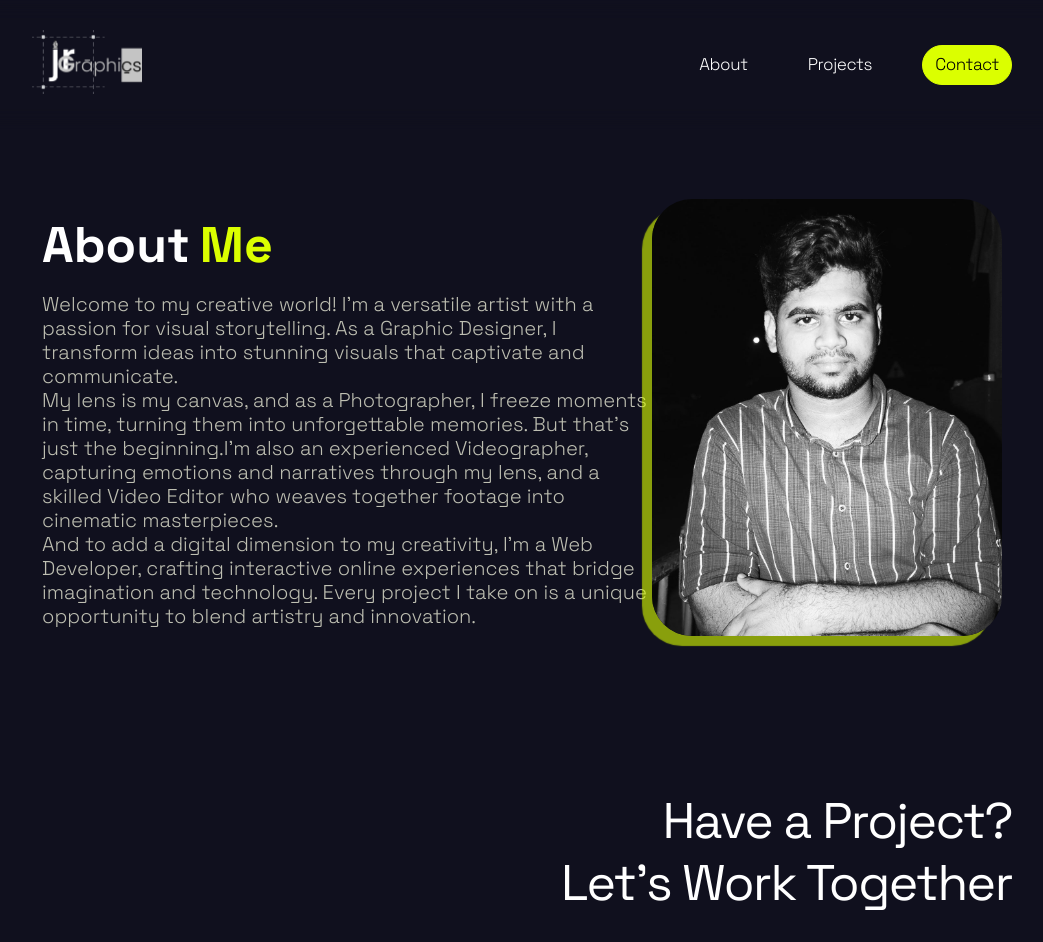
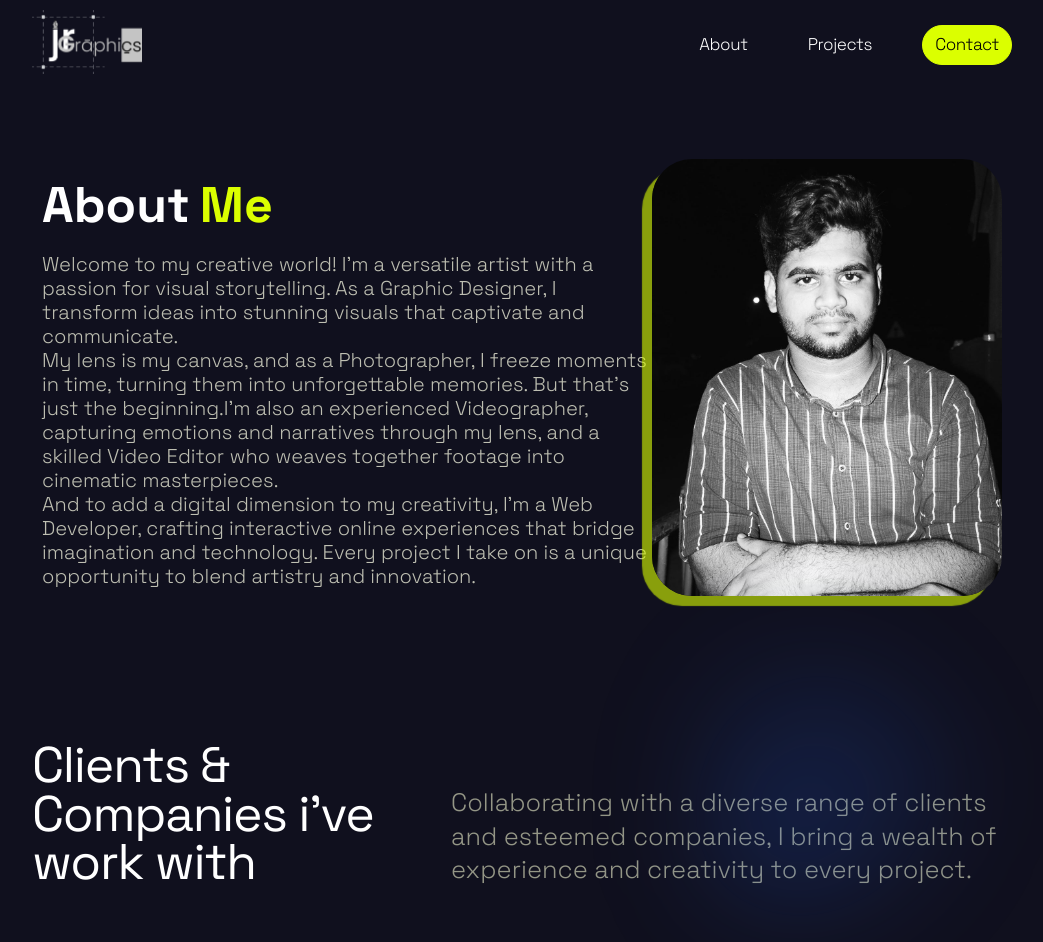
Before and after one commit to JunaidParamberi/web-dev-app, a React (Vite) app: page /about in a window 1280 px wide. Shown: the top 942 px of the page, without its empty margins (118-1161 px from the left). Built offline with nearby package versions, Linux system fonts and the light colour scheme.

Commit message:
design deplace

```diff
--- a/src/App.jsx
+++ b/src/App.jsx
@@ -11,7 +11,6 @@ import Footer from './Components/footer/Footer'
 
 
 
-
 function App() {
 
 
@@ -20,18 +19,22 @@ function App() {
 
   return (
   <>
-     <div className="container">
+
+     <div className="container" >
   <Navbar/>
+
  <Routes>
+
+  {/* <Route exact path='/portfolio/' element={<Home/>}></Route> */}
   <Route path='/web-dev-app/' element={<Home/>}></Route>
-  <Route path='/about'  element={<About/>}></Route>
-  <Route path='/projects' element={<Projects/>}></Route>
-  <Route path='/contact me' element={<Contact/>}></Route>
+  <Route exact path='/about'  element={<About/>}></Route>
+  <Route exact path='/projects' element={<Projects/>}></Route>
+  <Route exact path='/contact me' element={<Contact/>}></Route>
 
   </Routes>
+  <Footer/>
+  </div>
 
-  </div>
-  <Footer/>
   </>
   )
 }
--- a/src/Components/Navbar/Navbar.css
+++ b/src/Components/Navbar/Navbar.css
@@ -1,15 +1,16 @@
 .container .navbar-container{
-    padding: 30px 150px;
+    padding: 10px 150px;
     color: white;
     display: flex;
     justify-content: space-between;
-    /* background-color: rgba(16, 16, 30, 0.65); */
-    backdrop-filter: blur(10px);
+    background-color: rgba(16, 16, 30, 1);
+    backdrop-filter: blur(5px);
     align-items: center;
     user-select: none;
     position: sticky;
     z-index: 1000;
     overflow: hidden;
+    top: 0px;
 
 }
 
@@ -123,6 +124,7 @@
         position: absolute;
         width: 100%;
         backdrop-filter: blur(0);
+        background-color: rgba(16, 16, 30, 0);
 
 
     }
--- a/src/Components/Navbar/Navbar.jsx
+++ b/src/Components/Navbar/Navbar.jsx
@@ -53,8 +53,7 @@ export default function Navbar(){
             <div className={displeyMenuToggle}></div>
         </div>
         <div className="navbar-collaps-after" onClick={menuToggleSwitch}>
-            <div className= {menuToglle ?"menu-icon-open-slop": ""}
-            id="slop1"></div>
+            <div className= {menuToglle ?"menu-icon-open-slop": ""} id="slop1"></div>
             <div className={menuToglle ?"menu-icon-open-slop": ""}  id= "slop2" ></div>
         </div>
         </nav>
--- a/src/Components/Pages/About/About Page.jsx
+++ b/src/Components/Pages/About/About Page.jsx
@@ -2,6 +2,7 @@ import React from 'react'
 import heroImage2 from "/src/Components/Images/hero-image-2.jpeg";
 import Contact from '../../Contact/Contact';
 import "./About Page.css"
+import Clients from '../../Clients/Clients';
 
 
 
@@ -38,6 +39,7 @@ function About() {
 
 
     </div>
+    <Clients/>
     <Contact/>
     </>
   )
--- a/src/Components/footer/Footer.css
+++ b/src/Components/footer/Footer.css
@@ -8,6 +8,7 @@
    display: flex;
    align-items: center;
    justify-content: space-between;
+   /* bottom: 0px; */
 }
 
 .footer-container p{
--- a/src/main.jsx
+++ b/src/main.jsx
@@ -5,7 +5,7 @@ import './index.css'
 import { BrowserRouter } from 'react-router-dom'
 
 ReactDOM.createRoot(document.getElementById('root')).render(
-  <React.StrictMode>
+  <React.StrictMode basename="/home">
     <BrowserRouter>
     <App />
     </BrowserRouter>
```
